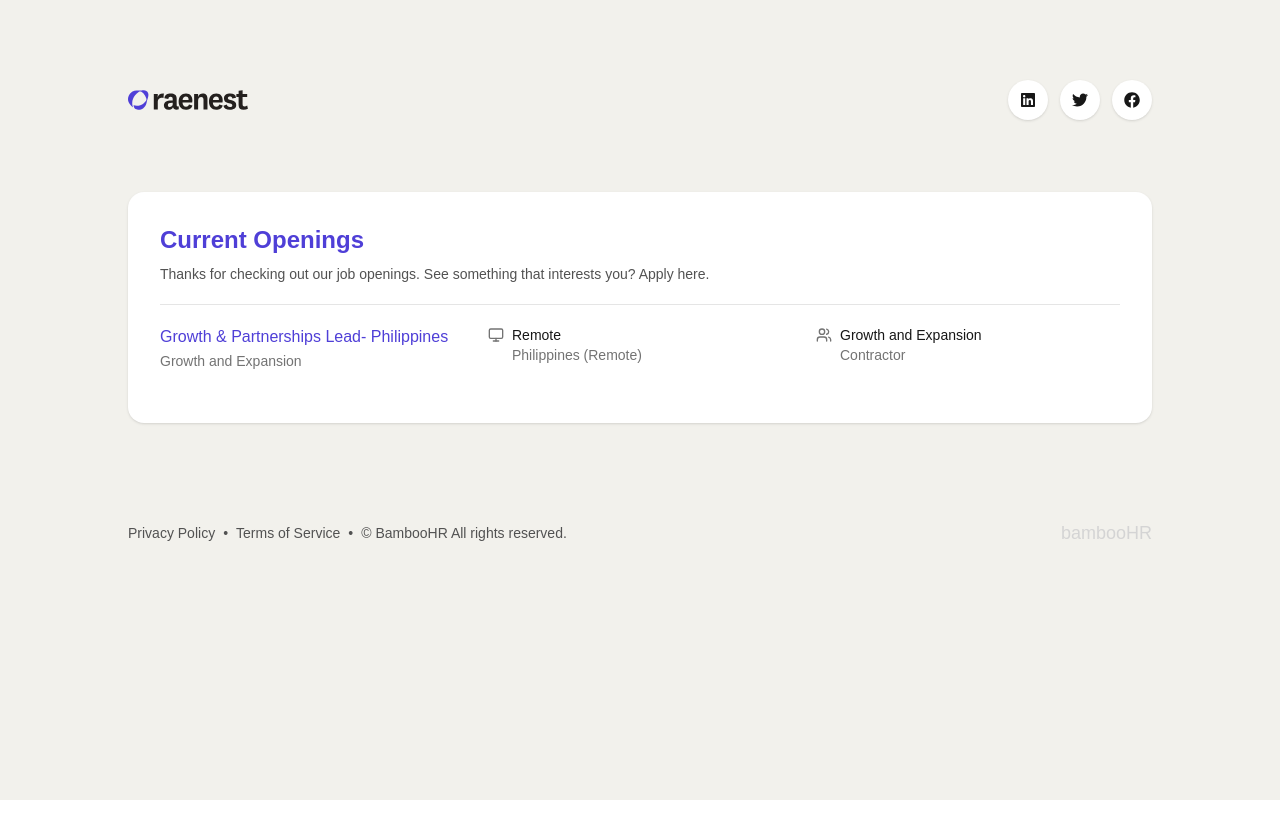
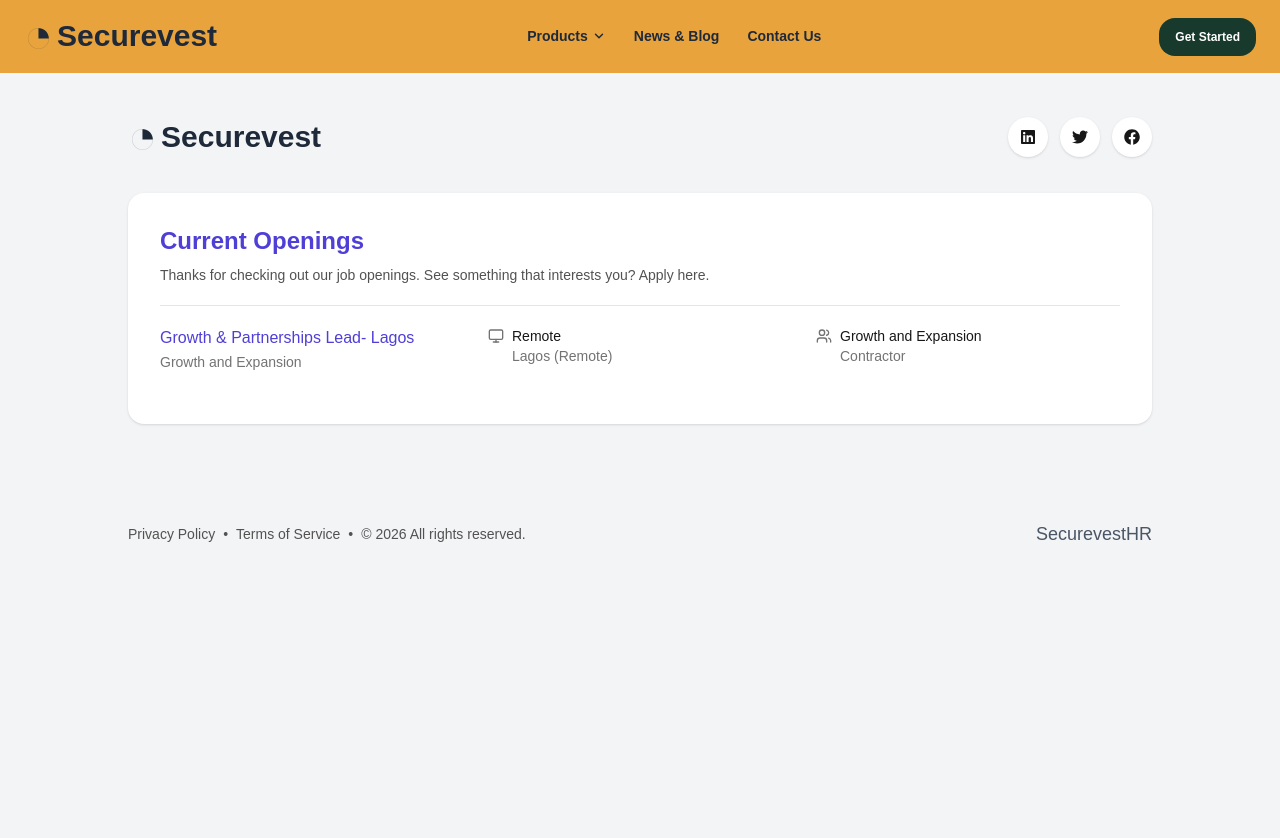
Before and after one commit to Samuel-Tomisin/raenest, a Next.js app: page /career in a window 1280 px wide. Shown: the top 838 px of the page. Before the commit the page ends 800 px from the top, so only its background shows below. Built offline with nearby package versions, Linux system fonts and the light colour scheme.

Commit message:
new commit

```diff
--- a/app/career/page.tsx
+++ b/app/career/page.tsx
@@ -1,5 +1,7 @@
 "use client";
 
+import Graylogo from "@/component/graylogo";
+import Navbar from "@/component/navbar";
 import { Monitor, Users } from "lucide-react";
 import { FaLinkedin, FaTwitter, FaFacebook } from "react-icons/fa";
 
@@ -16,25 +18,28 @@ type JobOpening = {
 // Add more roles here — each renders as another row in the list.
 const OPENINGS: JobOpening[] = [
   {
-    title: "Growth & Partnerships Lead- Philippines",
+    title: "Growth & Partnerships Lead- Lagos",
     department: "Growth and Expansion",
     location: "Remote",
-    locationDetail: "Philippines (Remote)",
+    locationDetail: "Lagos (Remote)",
     team: "Growth and Expansion",
     employmentType: "Contractor",
-    href: "/careers/growth-partnerships-lead-philippines",
+    href: "/careers/growth-partnerships-lead-lagos",
   },
 ];
 
 export default function CareerPage() {
   return (
-    <div className="min-h-screen bg-[#F2F1EC] px-4 py-8 sm:px-8 sm:py-10">
+    <div>
+      <Navbar/>
+    <div className="min-h-screen bg-gray px-4 py-8 sm:px-8 sm:py-10">
       <div className="mx-auto max-w-5xl">
         {/* Header */}
         <div className="flex items-center justify-between pb-8">
-          <div className="flex items-center gap-1.5">
+          <Graylogo/>
+          {/* <div className="flex items-center gap-1.5">
             <img src="/raenest.svg" alt="raenest logo" className="h-30 w-30" />
-          </div>
+          </div> */}
 
           <div className="flex items-center gap-3">
             <a
@@ -117,12 +122,13 @@ export default function CareerPage() {
             <span>•</span>
             <a href="/terms" className="hover:underline">Terms of Service</a>
             <span>•</span>
-            <span>© BambooHR All rights reserved.</span>
+            <span>© 2026 All rights reserved.</span>
           </p>
 
-          <span className="text-lg font-medium text-neutral-300">bambooHR</span>
+          <span className="text-lg font-medium text-gray-600">SecurevestHR</span>
         </div>
       </div>
     </div>
+  </div>
   );
 }
```
